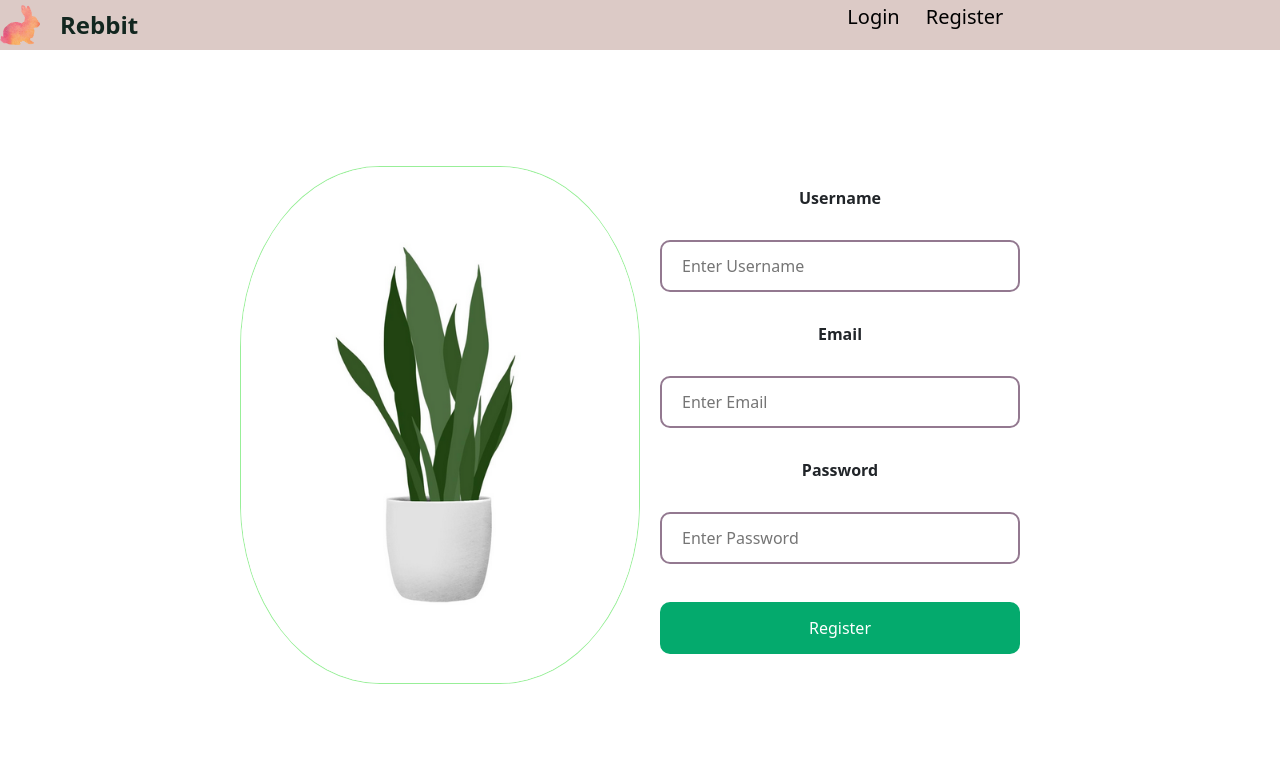
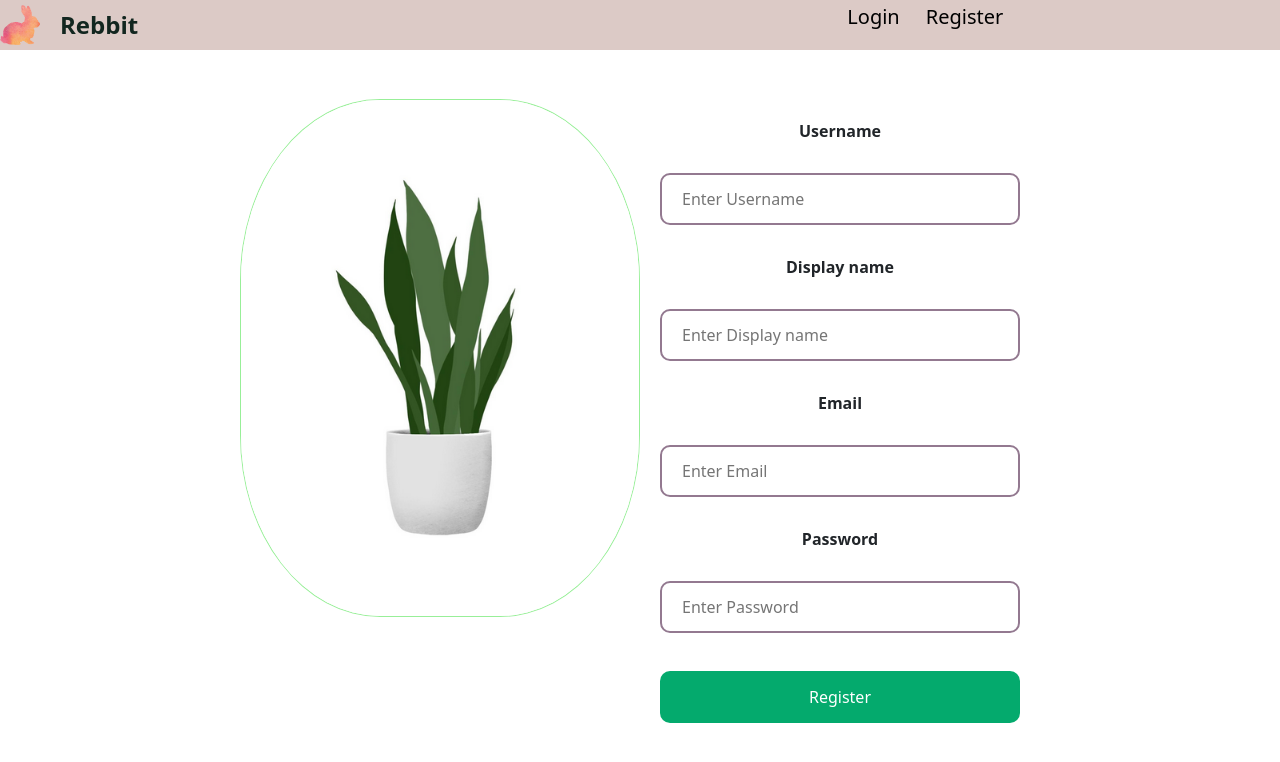
Before and after one commit to bukvic6/Reddit-clone-React, a React (Create React App) app: page /register in a window 1280 px wide. Shown: the top 762 px of the page. Built offline with nearby package versions, Linux system fonts and the light colour scheme.

Commit message:
login and register logic

```diff
--- a/package.json
+++ b/package.json
@@ -15,7 +15,7 @@
     "react": "^18.2.0",
     "react-dom": "^18.2.0",
     "react-router-dom": "^6.4.1",
-    "react-scripts": "5.0.1",
+    "react-scripts": "^5.0.1",
     "web-vitals": "^2.1.4"
   },
   "scripts": {
--- a/src/pages/home/Login.jsx
+++ b/src/pages/home/Login.jsx
@@ -1,19 +1,36 @@
-import React from 'react'
+import React, { useState } from 'react'
+import { useNavigate } from 'react-router-dom';
+import UserService from '../../services/UserService';
 import "./login.css"
 
 export default function Login() {
+  const [username, setUsername] = useState("");
+  const [password, setPassword] = useState("");
+  const navigate = useNavigate();
+
+  const handleSubmit = async (e) => {
+    e.preventDefault();
+    const login = {username: username, password: password}
+    try{
+      const resp = await UserService.login(login);
+      navigate("/");
+    } catch (error){
+      console.log(error)
+    }
+  }
+
   return (
     <div className="login">
-        <div className="loginWrapper">
+        <div clasregisterDatasName="loginWrapper">
             <div className="pictureLeft">
             <img src="/assets/login2.jpg" alt="" className="loginpic" />
             </div>
             <div className="form">
             <label for="uname"><b>Username</b></label>
-            <input className="logininput" type="text" placeholder="Enter Username" name="uname"/>
+            <input className="logininput" type="text" value={username} onChange={(e) => setUsername(e.target.value)} placeholder="Enter Username" name="uname"/>
 
             <label for="psw"><b>Password</b></label>
-            <input className="logininput" type="password" placeholder="Enter Password" name="psw" />
+            <input className="logininput" type="password" value={password} onChange={(e) => setPassword(e.target.value)}placeholder="Enter Password" name="psw" />
 
             <button className='buttonLogin' type="submit">Login</button>
             <label>
--- a/src/pages/home/Register.jsx
+++ b/src/pages/home/Register.jsx
@@ -1,7 +1,56 @@
-import React from 'react'
+import React, { useState } from 'react'
+import { useNavigate } from 'react-router-dom';
+import UserService from '../../services/UserService';
 import "./register.css"
 
 export default function Register() {
+  const [username, setUsername] = useState("");
+  const [email, setEmail] = useState("");
+  const [password, setPassword] = useState("");
+  const [displayName, setDisplayName] = useState("");
+  const [formErrors, setFormErrors] = useState({});
+  const navigate = useNavigate();
+
+  const handleSubmit = async (e) => {
+    e.preventDefault();
+    if (!validateForm()) {
+      return;
+    }
+    const registerForm = { username: username, email: email, displayName: displayName, password: password }
+    try {
+      const resp = await UserService.register(registerForm);
+      navigate("/");
+    } catch (error) {
+      console.log(error)
+    }
+  }
+  const validateForm = () => {
+    const errors = {};
+    let isValid = true;
+
+    if (!username.trim()) {
+      errors.username = "Username is required";
+      isValid = false;
+    }
+
+    if (!displayName.trim()) {
+      errors.displayName = "Display name is required";
+      isValid = false;
+    }
+
+    if (!email) {
+      errors.email = "Email is required";
+      isValid = false;
+    }
+
+    if (!password) {
+      errors.password = "Password is required";
+      isValid = false;
+    }
+
+    setFormErrors(errors);
+    return isValid;
+  };
   return (
     <div className="register">
       <div className="registerWrapper">
@@ -9,18 +58,63 @@ export default function Register() {
           <img src="/assets/register2.png" alt="" className="registerpic" />
         </div>
         <div className="form">
-            <label for="uname"><b>Username</b></label>
-            <input className="logininput" type="text" placeholder="Enter Username" name="uname"/>
+          <form onSubmit={handleSubmit}>
+            <label htmlFor="uname">
+              <b>Username</b>
+            </label>
+            <input
+              className="logininput"
+              type="text"
+              value={username}
+              onChange={(e) => setUsername(e.target.value)}
+              placeholder="Enter Username"
+              name="uname"
+            />
+            {formErrors.username && <p className="error red-text">{formErrors.username}</p>}
 
-            <label for="email"><b>Email</b></label>
-            <input className="logininput" type="password" placeholder="Enter Email" name="email" />
+            <label htmlFor="displayName">
+              <b>Display name</b>
+            </label>
+            <input
+              className="logininput"
+              type="text"
+              value={displayName}
+              onChange={(e) => setDisplayName(e.target.value)}
+              placeholder="Enter Display name"
+              name="displayName"
+            />
+            {formErrors.displayName && <p className="error red-text">{formErrors.displayName}</p>}
 
-            <label for="psw"><b>Password</b></label>
-            <input className="logininput" type="password" placeholder="Enter Password" name="psw" />
+            <label htmlFor="email">
+              <b>Email</b>
+            </label>
+            <input
+              className="logininput"
+              type="text"
+              value={email}
+              onChange={(e) => setEmail(e.target.value)}
+              placeholder="Enter Email"
+              name="email"
+            />
+            {formErrors.email && <p className="error red-text">{formErrors.email}</p>}
 
-            <button className="buttonRegister" type="submit">Register</button>
-            <label>
+            <label htmlFor="psw">
+              <b>Password</b>
             </label>
+            <input
+              className="logininput"
+              type="password"
+              value={password}
+              onChange={(e) => setPassword(e.target.value)}
+              placeholder="Enter Password"
+              name="psw"
+            />
+            {formErrors.password && <p className="error red-text">{formErrors.password}</p>}
+
+            <button className="buttonRegister" type="submit">
+              Register
+            </button>
+          </form>
         </div>
       </div>
     </div>
--- a/src/pages/home/login.css
+++ b/src/pages/home/login.css
@@ -16,6 +16,9 @@
     border-radius: 35%;
     border: 1px solid rgba(80, 227, 80, 0.583)
 
+}
+.red-text {
+	color: red;
 }
 .form{
     width: 400px;
--- a/src/pages/home/register.css
+++ b/src/pages/home/register.css
@@ -47,3 +47,6 @@
   .buttonRegister:hover {
     opacity: 0.8;
   }
+  .red-text {
+    color: red;
+  }
--- /dev/null
+++ b/src/services/UserService.js
@@ -0,0 +1,13 @@
+import axios from "axios";
+
+const USER_BASE_URL = "http://localhost:8080/api/users";
+
+class UserService{
+    login(loginData){
+        return axios.post(USER_BASE_URL + "/login", loginData);
+    }
+    register(registerData){
+        return axios.post(USER_BASE_URL + "/register",registerData)
+    }
+}
+export default new UserService()
```
Also changed, not shown: 1 other file (tests, documents, lock files or other folders). Lines whose indentation alone changed are shown as unchanged.
